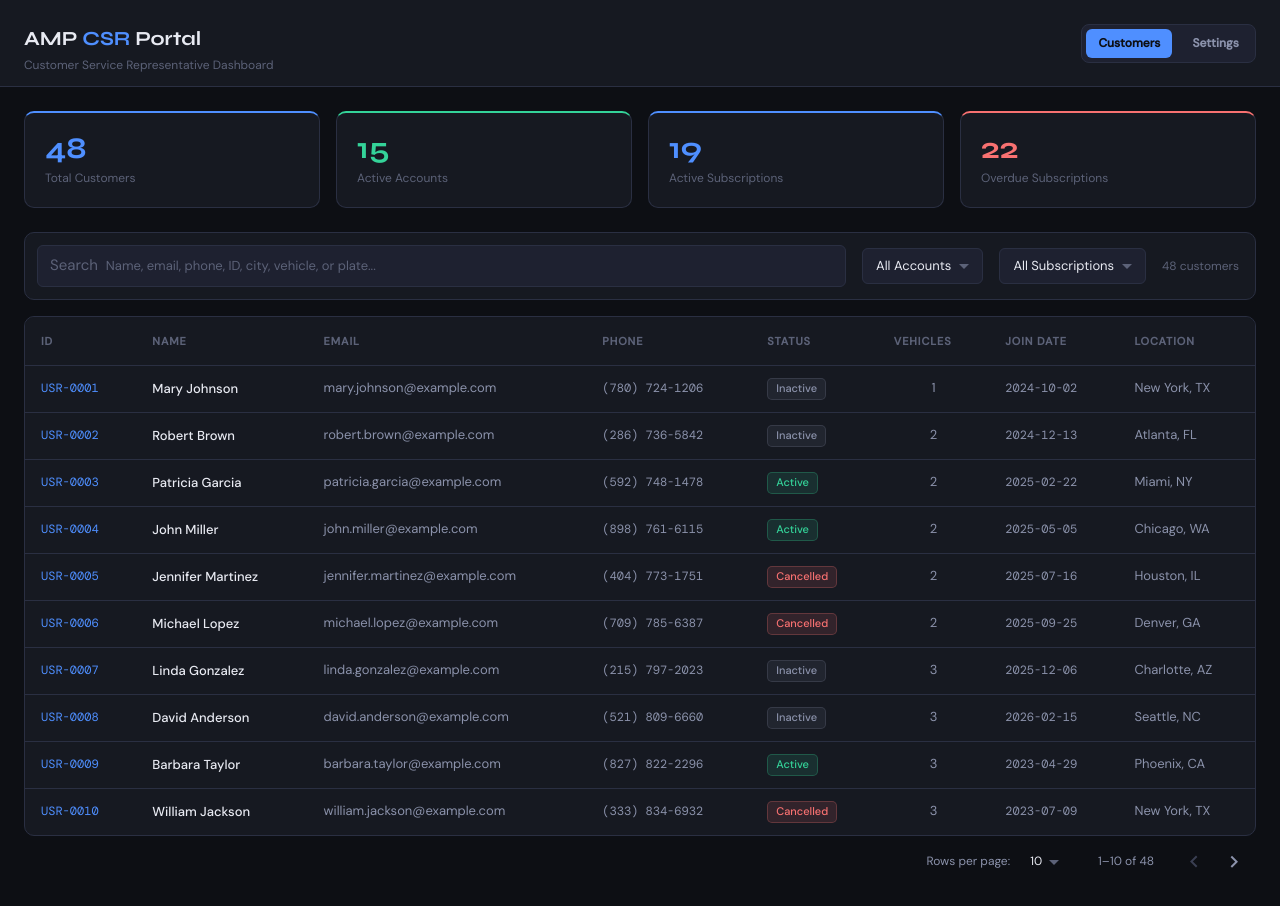
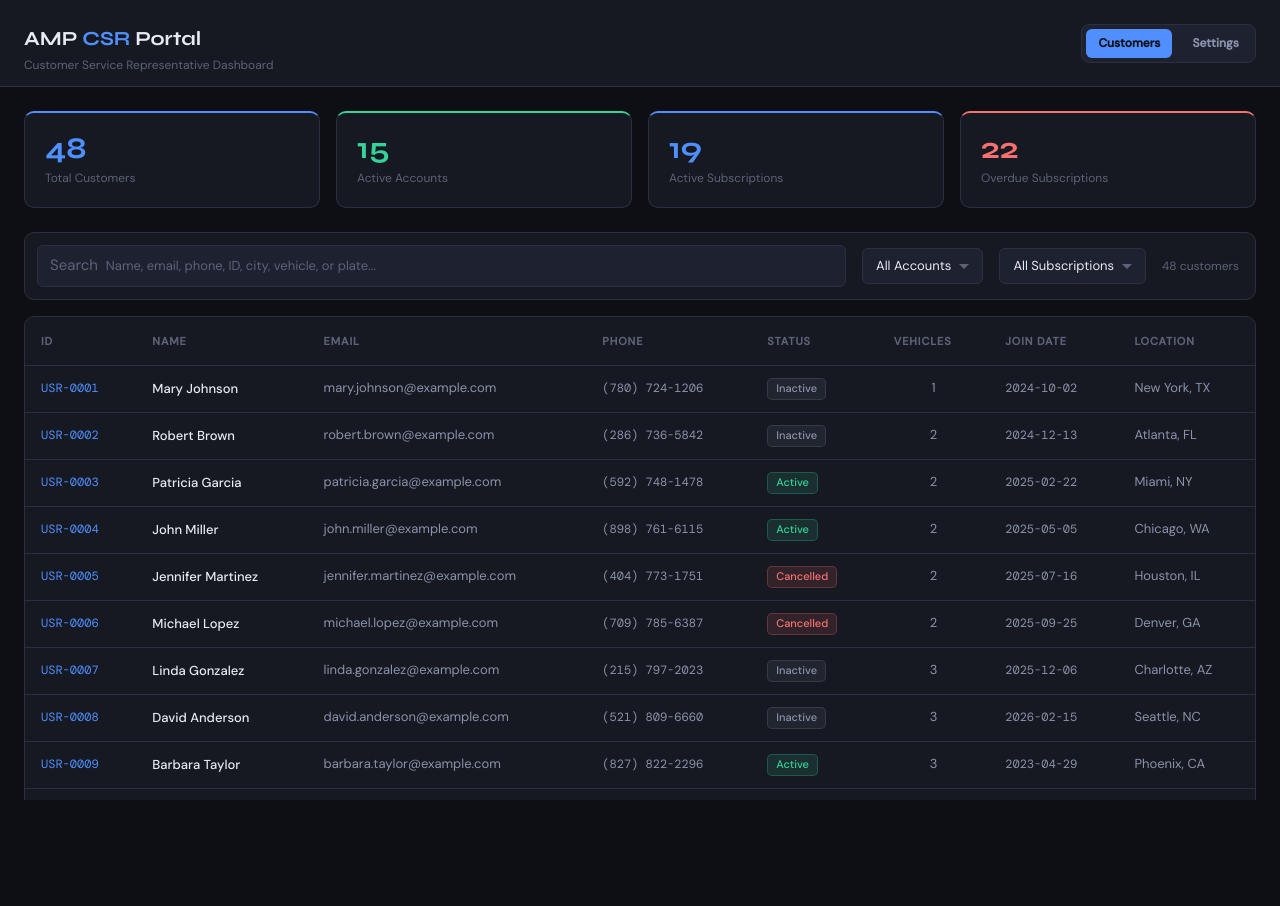
Before and after one commit to lGambl/amp-csr-portal, a React (Vite) app: page / in a window 1280 px wide. Shown: the top 906 px of the page. After the commit the page ends 800 px from the top, so only its background shows below. Built offline with nearby package versions, Linux system fonts and the light colour scheme.

Commit message:
Update styling

```diff
--- a/src/App.jsx
+++ b/src/App.jsx
@@ -81,6 +81,7 @@ function App() {
         </Box>
       </Box>
 
+      <Box sx={sx.contentArea}>
         {view === "settings" ? (
           <Settings
             themeId={currentTheme.id}
@@ -97,6 +98,7 @@ function App() {
           <UserList users={users} onSelectUser={setSelectedUser} />
         )}
       </Box>
+    </Box>
     </ToastProvider>
     </ThemeProvider>
   );
--- a/src/components/AccountInfo.jsx
+++ b/src/components/AccountInfo.jsx
@@ -130,7 +130,7 @@ export default function AccountInfo({ user, onUpdateUser }) {
         </Box>
       </Box>
 
-      <Dialog open={paymentDialogOpen} onClose={() => setPaymentDialogOpen(false)} PaperProps={{ sx: sx.dialogPaper }}>
+      <Dialog open={paymentDialogOpen} onClose={() => setPaymentDialogOpen(false)} paperprops={{ sx: sx.dialogPaper }}>
         <DialogTitle sx={sx.dialogTitle}>Update Payment Method</DialogTitle>
         <DialogContent sx={sx.dialogContent}>
           <Typography sx={sx.dialogBody}>
--- a/src/components/Vehicles.jsx
+++ b/src/components/Vehicles.jsx
@@ -343,7 +343,7 @@ export default function Vehicles({ user, onUpdateUser }) {
             </Box>
 
             {/* Edit Vehicle */}
-            <Dialog open={!!editVehicleForm} onClose={() => setEditVehicleForm(null)} maxWidth="xs" fullWidth PaperProps={{ sx: sx.dialogPaper }}>
+            <Dialog open={!!editVehicleForm} onClose={() => setEditVehicleForm(null)} maxWidth="xs" fullWidth paperprops={{ sx: sx.dialogPaper }}>
                 <DialogTitle sx={sx.dialogTitle}>Edit Vehicle</DialogTitle>
                 <DialogContent>
                     {editVehicleForm && <VehicleForm form={editVehicleForm} setForm={setEditVehicleForm} />}
@@ -355,7 +355,7 @@ export default function Vehicles({ user, onUpdateUser }) {
             </Dialog>
 
             {/* Add Vehicle */}
-            <Dialog open={addVehicleOpen} onClose={() => setAddVehicleOpen(false)} maxWidth="xs" fullWidth PaperProps={{ sx: sx.dialogPaper }}>
+            <Dialog open={addVehicleOpen} onClose={() => setAddVehicleOpen(false)} maxWidth="xs" fullWidth paperprops={{ sx: sx.dialogPaper }}>
                 <DialogTitle sx={sx.dialogTitle}>Add Vehicle</DialogTitle>
                 <DialogContent>
                     <VehicleForm form={newVehicleForm} setForm={setNewVehicleForm} />
@@ -367,7 +367,7 @@ export default function Vehicles({ user, onUpdateUser }) {
             </Dialog>
 
             {/* Remove Vehicle */}
-            <Dialog open={!!removeVehicleTarget} onClose={() => setRemoveVehicleTarget(null)} maxWidth="xs" fullWidth PaperProps={{ sx: sx.dialogPaper }}>
+            <Dialog open={!!removeVehicleTarget} onClose={() => setRemoveVehicleTarget(null)} maxWidth="xs" fullWidth paperprops={{ sx: sx.dialogPaper }}>
                 <DialogTitle sx={sx.dialogTitle}>Remove Vehicle</DialogTitle>
                 <DialogContent>
                     <Typography sx={sx.dialogWarnText}>
@@ -387,7 +387,7 @@ export default function Vehicles({ user, onUpdateUser }) {
             </Dialog>
 
             {/* Edit Subscription */}
-            <Dialog open={!!editSubForm} onClose={() => setEditSubForm(null)} maxWidth="xs" fullWidth PaperProps={{ sx: sx.dialogPaper }}>
+            <Dialog open={!!editSubForm} onClose={() => setEditSubForm(null)} maxWidth="xs" fullWidth paperprops={{ sx: sx.dialogPaper }}>
                 <DialogTitle sx={sx.dialogTitle}>Edit Subscription</DialogTitle>
                 <DialogContent>
                     {editSubForm && <SubForm form={editSubForm} setForm={setEditSubForm} />}
@@ -399,7 +399,7 @@ export default function Vehicles({ user, onUpdateUser }) {
             </Dialog>
 
             {/* Add Subscription */}
-            <Dialog open={!!addSubVehicleId} onClose={() => setAddSubVehicleId(null)} maxWidth="xs" fullWidth PaperProps={{ sx: sx.dialogPaper }}>
+            <Dialog open={!!addSubVehicleId} onClose={() => setAddSubVehicleId(null)} maxWidth="xs" fullWidth paperprops={{ sx: sx.dialogPaper }}>
                 <DialogTitle sx={sx.dialogTitle}>Add Subscription</DialogTitle>
                 <DialogContent>
                     <SubForm form={newSubForm} setForm={setNewSubForm} />
@@ -411,7 +411,7 @@ export default function Vehicles({ user, onUpdateUser }) {
             </Dialog>
 
             {/* Remove Subscription */}
-            <Dialog open={!!removeSubTarget} onClose={() => setRemoveSubTarget(null)} maxWidth="xs" fullWidth PaperProps={{ sx: sx.dialogPaper }}>
+            <Dialog open={!!removeSubTarget} onClose={() => setRemoveSubTarget(null)} maxWidth="xs" fullWidth paperprops={{ sx: sx.dialogPaper }}>
                 <DialogTitle sx={sx.dialogTitle}>Remove Subscription</DialogTitle>
                 <DialogContent>
                     <Typography sx={sx.dialogWarnText}>
--- a/src/styles/accountInfo.styles.js
+++ b/src/styles/accountInfo.styles.js
@@ -24,7 +24,7 @@ export const sx = {
     "& .MuiSvgIcon-root": { color: "var(--text3)" },
   },
   menuProps: {
-    PaperProps: {
+    paperprops: {
       sx: {
         background: "var(--surface2)", border: "1px solid var(--border)", borderRadius: "6px",
         "& .MuiMenuItem-root": { color: "var(--text)", fontSize: 13, fontFamily: "'DM Sans', sans-serif" },
--- a/src/styles/app.styles.js
+++ b/src/styles/app.styles.js
@@ -1,6 +1,7 @@
 export const sx = {
-  root: { background: "var(--bg)", color: "var(--text)", minHeight: "100vh" },
+  root: { display: "flex", flexDirection: "column", height: "100%", background: "var(--bg)", color: "var(--text)", overflow: "hidden" },
   header: {
+    flexShrink: 0,
     px: { xs: 2, md: 3 },
     pt: { xs: 2, md: 3 },
     pb: 1.5,
@@ -12,6 +13,7 @@ export const sx = {
     gap: 2,
     flexWrap: "wrap",
   },
+  contentArea: { flex: 1, minHeight: 0, overflowY: "auto" },
   title: {
     fontSize: { xs: 17, md: 20 },
     fontWeight: 700,
--- a/src/styles/global.css
+++ b/src/styles/global.css
@@ -39,15 +39,15 @@
   --shadow: 0 4px 24px rgba(0,0,0,0.4);
 }
 
-html {
+html, body, #root {
+  height: 100%;
+  overflow: hidden;
   background: var(--bg);
 }
 
 body {
-  background: var(--bg);
   color: var(--text);
   font-family: 'DM Sans', sans-serif;
   font-size: 14px;
   line-height: 1.5;
-  min-height: 100vh;
 }
--- a/src/styles/settings.styles.js
+++ b/src/styles/settings.styles.js
@@ -1,5 +1,5 @@
 export const sx = {
-  wrapper: { p: { xs: 2, md: 3 }, background: "var(--bg)", minHeight: "100vh" },
+  wrapper: { p: { xs: 2, md: 3 }, background: "var(--bg)" },
   header: {
     display: "flex",
     justifyContent: "space-between",
--- a/src/styles/userDetail.styles.js
+++ b/src/styles/userDetail.styles.js
@@ -1,14 +1,14 @@
 export const sx = {
-  wrapper:       { background: "var(--bg)", minHeight: "100vh" },
-  header:        { px: { xs: 2, md: 3 }, py: { xs: 1.5, md: 2.5 }, background: "var(--surface)", borderBottom: "1px solid var(--border)" },
+  wrapper:       { display: "flex", flexDirection: "column", height: "100%", background: "var(--bg)", overflow: "hidden" },
+  header:        { flexShrink: 0, px: { xs: 2, md: 3 }, py: { xs: 1.5, md: 2.5 }, background: "var(--surface)", borderBottom: "1px solid var(--border)" },
   headerMain:    { mt: 0.5 },
   headerNameRow: { display: "flex", alignItems: "center", gap: 1.5, flexWrap: "wrap" },
-  content:       { p: { xs: 2, md: 3 } },
+  content:       { flex: 1, minHeight: 0, overflowY: "auto", p: { xs: 2, md: 3 } },
   backBtn:       { color: "var(--text2)", fontSize: 12, fontFamily: "'DM Sans', sans-serif", textTransform: "none", p: 0, minWidth: 0, mb: 1, "&:hover": { color: "var(--text)", background: "transparent" } },
   userName:      { fontSize: { xs: 18, md: 22 }, fontWeight: 700, color: "var(--text)", fontFamily: "'Syne', sans-serif", letterSpacing: "-0.01em" },
   userMeta:      { fontSize: 12, color: "var(--text3)", fontFamily: "'DM Sans', sans-serif", mt: 0.5, wordBreak: "break-word" },
   statusChip:    (sc) => ({ background: sc.bg, color: sc.color, border: `1px solid ${sc.border}`, fontSize: 11, fontWeight: 500, height: 22, borderRadius: "5px", fontFamily: "'DM Sans', sans-serif" }),
-  tabsBar:       { background: "var(--surface)", borderBottom: "1px solid var(--border)", px: { xs: 0, md: 3 } },
+  tabsBar:       { flexShrink: 0, background: "var(--surface)", borderBottom: "1px solid var(--border)", px: { xs: 0, md: 3 } },
   tabs:          { "& .MuiTabs-indicator": { backgroundColor: "var(--accent)" }, "& .MuiTabs-scrollButtons": { color: "var(--text3)" }, minHeight: 42 },
   tab:           { color: "var(--text3)", fontFamily: "'DM Sans', sans-serif", fontSize: { xs: 12, md: 13 }, fontWeight: 500, textTransform: "none", minHeight: 42, px: { xs: 1.5, md: 2 }, "&.Mui-selected": { color: "var(--accent)" } },
 };
--- a/src/styles/userList.styles.js
+++ b/src/styles/userList.styles.js
@@ -14,7 +14,7 @@ export const STAT_CARDS = (users) => [
 ];
 
 export const DROPDOWN_MENU_PROPS = {
-  PaperProps: {
+  paperprops: {
     sx: {
       background: "var(--surface2)",
       border: "1px solid var(--border)",
@@ -38,7 +38,7 @@ const cell = {
 };
 
 export const sx = {
-  wrapper:        { p: { xs: 2, md: 3 }, background: "var(--bg)", minHeight: "100vh" },
+  wrapper:        { p: { xs: 2, md: 3 }, background: "var(--bg)" },
   statGrid:       { display: "grid", gridTemplateColumns: { xs: "repeat(2, 1fr)", md: "repeat(2, 1fr)", lg: "repeat(4, 1fr)" }, gap: { xs: 1.5, md: 2 }, mb: { xs: 2, md: 3 } },
   statCard:       (color) => ({ background: "var(--surface)", border: "1px solid var(--border)", borderTop: `2px solid ${color}`, borderRadius: "10px", p: 2.5 }),
   statNumber:     (color) => ({ fontSize: 30, fontWeight: 700, color, fontFamily: "'Syne', sans-serif", lineHeight: 1 }),
--- a/src/styles/vehicles.styles.js
+++ b/src/styles/vehicles.styles.js
@@ -52,7 +52,7 @@ export const sx = {
     "& .MuiSvgIcon-root": { color: "var(--text3)" },
   },
   menuProps: {
-    PaperProps: {
+    paperprops: {
       sx: {
         background: "var(--surface2)", border: "1px solid var(--border)", borderRadius: "6px",
         "& .MuiMenuItem-root": { color: "var(--text)", fontSize: 13, fontFamily: "'DM Sans', sans-serif" },
```
Lines whose indentation alone changed are shown as unchanged.
